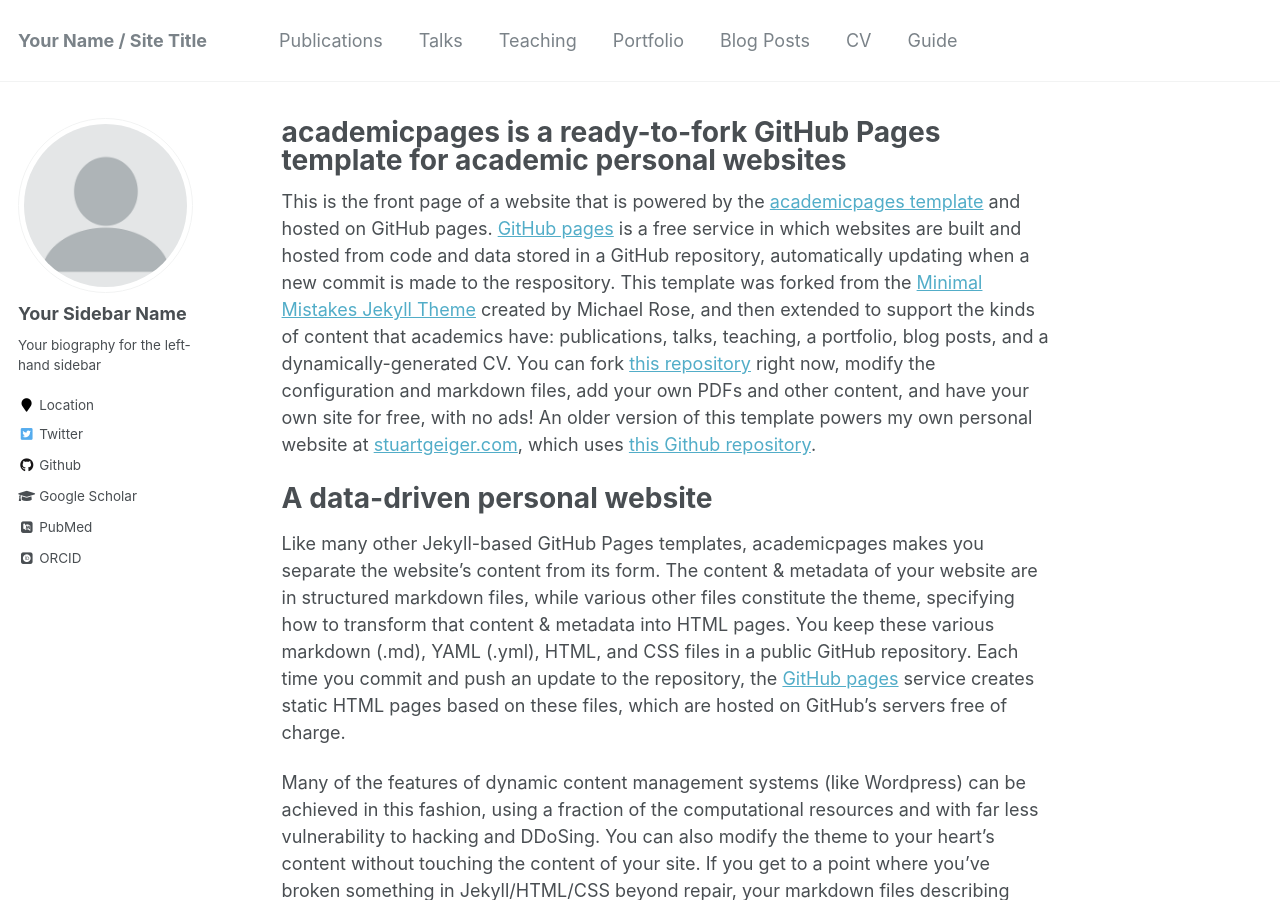
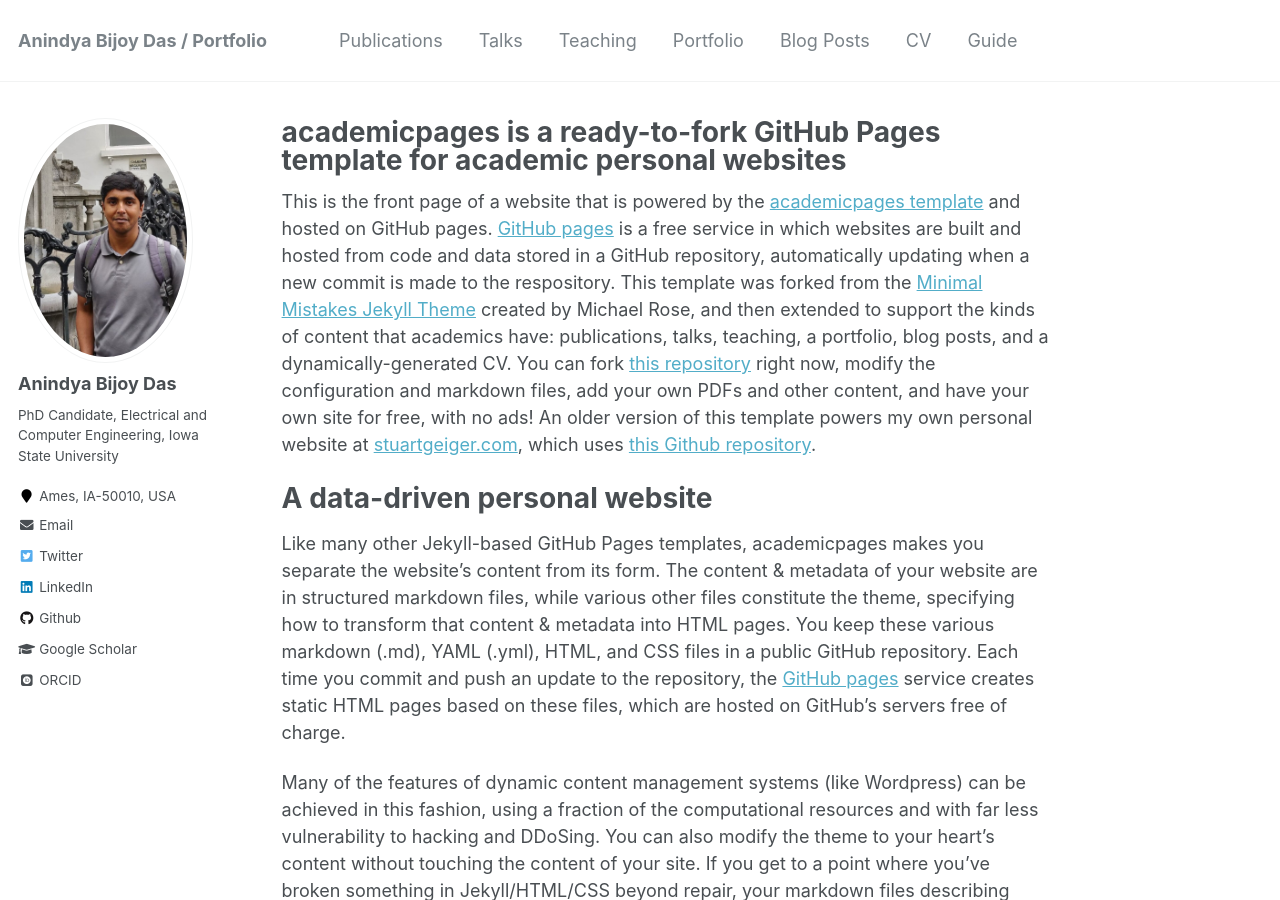
Before and after one commit to anindyabijoydas/portfolio, a Jekyll site: the page built from _pages/about.md, in a window 1280 px wide and 900 px high. Built offline with Jekyll 4.4.1, drawn with Linux system fonts in a browser that asks for light colours; some web fonts are replaced; some of the changed text lies outside the part shown.

Commit message:
Update _config.yml

```diff
--- a/_config.yml
+++ b/_config.yml
@@ -7,11 +7,11 @@
 
 # Site Settings
 locale                   : "en-US"
-title                    : "Your Name / Site Title"
+title                    : "Anindya Bijoy Das / Portfolio"
 title_separator          : "-"
-name                     : &name "Your Name"
+name                     : &name "Anindya Bijoy Das"
 description              : &description "personal description"
-url                      : https://academicpages.github.io # the base hostname & protocol for your site e.g. "https://mmistakes.github.io"
+url                      : https://shibbirtanvin.github.io/abd149/ # the base hostname & protocol for your site e.g. "https://mmistakes.github.io"
 baseurl                  : "" # the subpath of your site, e.g. "/blog"
 repository               : "academicpages/academicpages.github.io"
 teaser                   :  # filename of teaser fallback teaser image placed in /images/, .e.g. "500x300.png"
@@ -80,14 +80,14 @@ analytics:
 
 # Site Author
 author:
-  name             : "Your Sidebar Name"
-  avatar           : "profile.png"
-  bio              : "Your biography for the left-hand sidebar"
-  location         : "Location"
+  name             : "Anindya Bijoy Das"
+  avatar           : "anindya.jpeg"
+  bio              : "PhD Candidate, Electrical and Computer Engineering, Iowa State University"
+  location         : "Ames, IA-50010, USA"
   employer         :
-  pubmed           : "https://www.ncbi.nlm.nih.gov/pubmed/?term=john+snow"
-  googlescholar    : "http://yourfullgooglescholarurl.com"
-  email            :
+  pubmed           :
+  googlescholar    : "https://scholar.google.com/citations?user=xppZiJoAAAAJ&hl=en"
+  email            : "abd149@iastate.edu"
   researchgate     :  # example: "https://www.researchgate.net/profile/yourprofile"
   uri              :
   bitbucket        :
@@ -102,7 +102,7 @@ author:
   instagram        :
   impactstory      : #"https://profiles.impactstory.org/u/xxxx-xxxx-xxxx-xxxx"
   lastfm           :
-  linkedin         :
+  linkedin         : "https://www.linkedin.com/in/anindya-bijoy-das-a95472157/"
   orcid            : "http://orcid.org/yourorcidurl"
   pinterest        :
   soundcloud       :
@@ -115,7 +115,6 @@ author:
   xing             :
   youtube          :
   wikipedia        :
-
 
 # Reading Files
 include:
```
